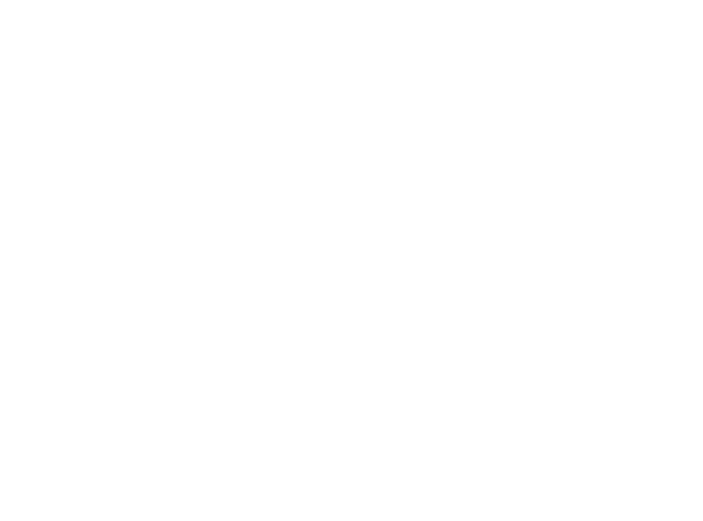
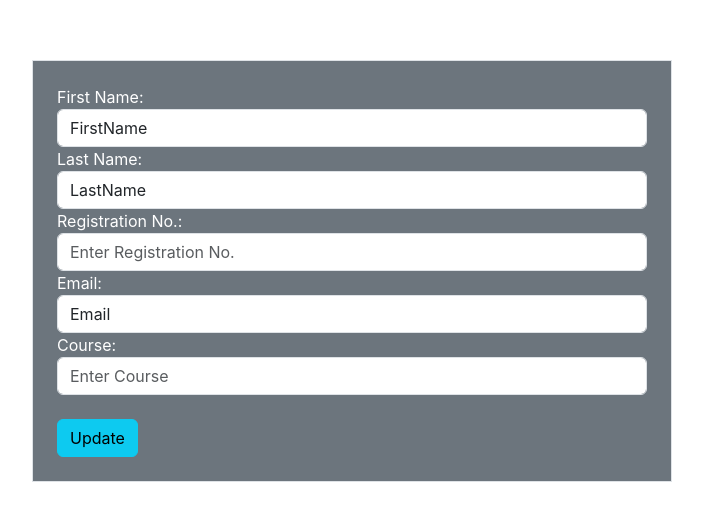
Before and after one commit to Powppo/final_react, a React (Create React App) app: page /updatestudent/1 in a window 1280 px wide. Before the commit this address had no page. Shown: the part 129-650 px from the top of the page, without its empty margins (288-991 px from the left). Built offline with nearby package versions, Linux system fonts and the light colour scheme; no server answers.

Commit message:
form update

```diff
--- a/src/App.js
+++ b/src/App.js
@@ -16,6 +16,8 @@
 // import StudentList from "./components/StudentList";
 import Manage from "./components/Manage";
 import AdmissionResult from "./components/AdmissionResult";
+import AddStudentModal from "./components/AddStudentModal";
+import UpdateStudent from "./components/UpdateStudent";
 
 
 
@@ -33,6 +35,8 @@
         <Route exact path='/students' element={[<Navigation/>,<Students/>]}/>
         <Route exact path='/manage' element={[<Navigation/>,<Manage/>]}/>
         <Route exact path='/admissionresult' element={[<Navigation/>,<AdmissionResult/>]}/>
+        <Route exact path='/addstudent' element={[<Navigation/>,<AddStudentModal/>]}/>
+        <Route exact path='/updatestudent/:studentId' element={[<UpdateStudent/>]}/>
       </Routes>
 
     </BrowserRouter>
--- a/src/components/AddStudentModal.js
+++ b/src/components/AddStudentModal.js
@@ -4,14 +4,15 @@
 import { addStudent } from '../services/StudentService';
 
 
-const AddStudentModal = (props) => {
+const AddStudentModal = () => {
 
     const handleSubmit = (e) => {
         e.preventDefault();
         addStudent(e.target)
         .then((result)=>{
             alert(result);
-            props.setUpdated(true);
+            // eslint-disable-next-line no-undef
+            setUpdated(true);
         },
         (error)=>{
             alert("Failed to Add Student");
@@ -22,7 +23,7 @@
         <div className="container">
 
             <Modal
-                {...props}
+
                 size="lg"
                 aria-labelledby="contained-modal-title-vcenter"
                 centered >
@@ -67,7 +68,7 @@
                     </Row>
                 </Modal.Body>
                 <Modal.Footer>
-                <Button variant="danger" type="submit" onClick={props.onHide}>
+                <Button variant="danger" type="submit" >
                         Close
                 </Button>
 
--- /dev/null
+++ b/src/components/UpdateStudent.js
@@ -0,0 +1,84 @@
+import React,{ useEffect, useState} from 'react';
+import axios from 'axios';
+import { useNavigate } from 'react-router-dom';
+import { useParams } from 'react-router-dom';
+
+function UpdateStudent() {
+
+    const {studentId} = useParams();
+    const [values, setValues] = useState({
+        studentId: studentId,
+        FirstName: 'FirstName',
+        LastName: 'LastName',
+        Email: 'Email',
+        Password: 'Password',
+
+    });
+    useEffect(()=> {
+        axios.get('http://192.168.56.1:3000/manage/' + studentId)
+        .then(res => {
+            setValues({
+                ...values,
+                FirstName: res.data.FirstName,
+                LastName: res.data.LastName,
+                RegistrationNo: res.data.RegistrationNo,
+                Email: res.data.Email,
+                Course: res.data.Course,
+            })
+        })
+        .catch(err => console.log(err))
+    }, [])
+
+    const navigate = useNavigate()
+
+    const handleSubmit = (e) => {
+        e.preventDefault();
+        axios.put('http://192.168.56.1:3000/manage/'+studentId, values)
+        .then(res =>{
+            navigate('/manage')
+        })
+        .catch(err => console.log(err))
+    }
+
+    return(
+        <div className='d-flex w-100 vh-100 justify-content-center align-items-center'>
+            <div className='w-50 border bg-secondary text-white p-5'>
+                <form onSubmit={handleSubmit}>
+                    <div>
+                        <label htmlFor='FirstName'>First Name: </label>
+                        <input type='text' name='firstname' className='form-control' placeholder='Enter First Name'
+                        value={values.FirstName} onChange={e => setValues({...values, FirstName: e.target.value})}/>
+                    </div>
+                    <div>
+                        <label htmlFor='LastName'>Last Name: </label>
+                        <input type='text' name='lastname' className='form-control' placeholder='Enter Last Name'
+                        value={values.LastName} onChange={e => setValues({...values, LastName: e.target.value})}/>
+                    </div>
+                    <div>
+                        <label htmlFor='RegistrationNo'>Registration No.: </label>
+                        <input type='text' name='registrationno' className='form-control' placeholder='Enter Registration No.'
+                        value={values.RegistrationNo} onChange={e => setValues({...values, RegistrationNo: e.target.value})}/>
+                    </div>
+                    <div>
+                        <label htmlFor='Email'>Email: </label>
+                        <input type='text' name='email' className='form-control' placeholder='Enter Email'
+                        value={values.Email} onChange={e => setValues({...values, Email: e.target.value})}/>
+                    </div>
+                    <div>
+                        <label htmlFor='Course'>Course: </label>
+                        <input type='text' name='course' className='form-control' placeholder='Enter Course'
+                        value={values.Course} onChange={e => setValues({...values, Course: e.target.value})}/>
+                    </div><br />
+                    <button className='btn btn-info'>Update</button>
+
+                </form>
+
+            </div>
+
+        </div>
+
+    );
+};
+
+
+export default UpdateStudent;
--- a/src/components/UpdateStudentModal.js
+++ b/src/components/UpdateStudentModal.js
@@ -7,75 +7,105 @@
 
 const UpdateStudentModal = (props) => {
 
-    const handleSubmit = (e) => {
-        e.preventDefault();
-        updateStudent(props.student.studentId, e.target)
-        .then((result)=>{
-            alert(result);
-            props.setUpdated(true);
-        },
-        (error)=>{
-            alert("Failed to Update Student");
-        })
-    };
+    // const handleSubmit = (e) => {
+    //     e.preventDefault();
+    //     updateStudent(props.student.studentId, e.target)
+    //     .then((result)=>{
+    //         alert(result);
+    //         props.setUpdated(true);
+    //     },
+    //     (error)=>{
+    //         alert("Failed to Update Student");
+    //     })
+    // };
 
     return(
-        <div className="container">
+        <div className='d-flex w-100 vh-100 justify-content-center align-items-center'>
+            <div className='w-50 border bg-secondary text-white p-5'>
+                <form>
+                    <div>
+                        <label htmlFor='FirstName'>First Name: </label>
+                        <input type='text' name='firstname' className='form-control' placeholder='Enter First Name'/>
+                    </div>
+                    <div>
+                        <label htmlFor='LastName'>Last Name: </label>
+                        <input type='text' name='lastname' className='form-control' placeholder='Enter Last Name'/>
+                    </div>
+                    <div>
+                        <label htmlFor='RegistrationNo'>Registration No.: </label>
+                        <input type='text' name='registrationno' className='form-control' placeholder='Enter Registration No.'/>
+                    </div>
+                    <div>
+                        <label htmlFor='Email'>Email: </label>
+                        <input type='text' name='email' className='form-control' placeholder='Enter Email'/>
+                    </div>
+                    <div>
+                        <label htmlFor='Course'>Course: </label>
+                        <input type='text' name='course' className='form-control' placeholder='Enter Course'/>
+                    </div><br />
+                    <button className='btn btn-info'>Update</button>
 
-            <Modal
-                {...props}
-                size="lg"
-                aria-labelledby="contained-modal-title-vcenter"
-                centered >
+                </form>
 
-                <Modal.Header closeButton>
-                    <Modal.Title id="contained-modal-title-vcenter">
-                        Update Student Information
-                    </Modal.Title>
-                </Modal.Header>
-                <Modal.Body>
-                    <Row>
-                        <Col sm={6}>
-                            <Form onSubmit={handleSubmit}>
-                                <Form.Group controlId="FirstName">
-                                    <Form.Label>First Name</Form.Label>
-                                    <Form.Control type="text" name="FirstName" required defaultValue={props.student.FirstName} placeholder="" />
-                            </Form.Group>
+            </div>
 
-                            <Form.Group controlId="LastName">
-                                    <Form.Label>Last Name</Form.Label>
-                                    <Form.Control type="text" name="LastName" required defaultValue={props.student.LastName} placeholder="" />
-                            </Form.Group>
-                            <Form.Group controlId="RegistrationNo">
-                                    <Form.Label>Registration No.</Form.Label>
-                                    <Form.Control type="text" name="RegistrationNo" required defaultValue={props.student.RegistrationNo} placeholder="" />
-                            </Form.Group>
-                            <Form.Group controlId="Email">
-                                    <Form.Label>Email</Form.Label>
-                                    <Form.Control type="text" name="Email" required defaultValue={props.student.Email} placeholder="" />
-                            </Form.Group>
-                            <Form.Group controlId="Course">
-                                    <Form.Label>Course</Form.Label>
-                                    <Form.Control type="text" name="Course" required defaultValue={props.student.Course} placeholder="" />
-                            </Form.Group>
-                            <Form.Group>
-                                <p></p>
-                                <Button variant="primary" type="submit">
-                                    Submit
-                                </Button>
-                            </Form.Group>
-                            </Form>
-                        </Col>
-                    </Row>
-                </Modal.Body>
-                <Modal.Footer>
-                <Button variant="danger" type="submit" onClick={props.onHide}>
-                        Close
-                </Button>
+        </div>
+        // <div className="container">
 
-                </Modal.Footer>
-            </Modal>
-        </div>
+        //     {/* <Modal
+        //         {...props}
+        //         size="lg"
+        //         aria-labelledby="contained-modal-title-vcenter"
+        //         centered >
+
+        //         <Modal.Header closeButton>
+        //             <Modal.Title id="contained-modal-title-vcenter">
+        //                 Update Student Information
+        //             </Modal.Title>
+        //         </Modal.Header>
+        //         <Modal.Body>
+        //             <Row>
+        //                 <Col sm={6}>
+        //                     <Form onSubmit={handleSubmit}>
+        //                         <Form.Group controlId="FirstName">
+        //                             <Form.Label>First Name</Form.Label>
+        //                             <Form.Control type="text" name="FirstName" required defaultValue={props.student.FirstName} placeholder="" />
+        //                     </Form.Group>
+
+        //                     <Form.Group controlId="LastName">
+        //                             <Form.Label>Last Name</Form.Label>
+        //                             <Form.Control type="text" name="LastName" required defaultValue={props.student.LastName} placeholder="" />
+        //                     </Form.Group>
+        //                     <Form.Group controlId="RegistrationNo">
+        //                             <Form.Label>Registration No.</Form.Label>
+        //                             <Form.Control type="text" name="RegistrationNo" required defaultValue={props.student.RegistrationNo} placeholder="" />
+        //                     </Form.Group>
+        //                     <Form.Group controlId="Email">
+        //                             <Form.Label>Email</Form.Label>
+        //                             <Form.Control type="text" name="Email" required defaultValue={props.student.Email} placeholder="" />
+        //                     </Form.Group>
+        //                     <Form.Group controlId="Course">
+        //                             <Form.Label>Course</Form.Label>
+        //                             <Form.Control type="text" name="Course" required defaultValue={props.student.Course} placeholder="" />
+        //                     </Form.Group>
+        //                     <Form.Group>
+        //                         <p></p>
+        //                         <Button variant="primary" type="submit">
+        //                             Submit
+        //                         </Button>
+        //                     </Form.Group>
+        //                     </Form>
+        //                 </Col>
+        //             </Row>
+        //         </Modal.Body>
+        //         <Modal.Footer>
+        //         <Button variant="danger" type="submit" onClick={props.onHide}>
+        //                 Close
+        //         </Button>
+
+        //         </Modal.Footer>
+        //     </Modal> */}
+        // </div>
     );
 };
 
```
Also changed, not shown: src/components/Manage.js (+12 -11 lines).
